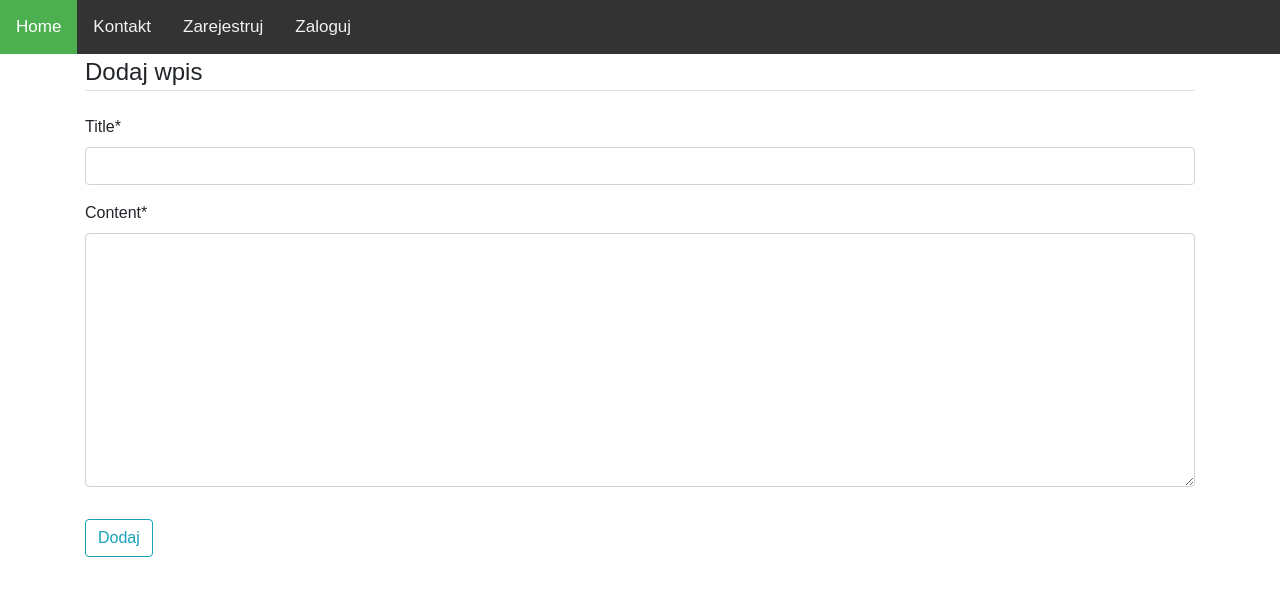
After one commit to Badylisko/django, a Django app: page /post/new/ in a window 1280 px wide. The commit adds this page. Shown: the top 596 px of the page. Run offline with Django 3.2, Linux system fonts and the light colour scheme; some libraries are stand-ins or nearby versions.

Commit message:
Update 3

```diff
--- a/apka/models.py
+++ b/apka/models.py
@@ -1,6 +1,7 @@
 from django.db import models
 from django.utils import timezone
 from django.contrib.auth.models import User
+from django.urls import reverse
 
 
 class Post(models.Model):
@@ -11,3 +12,6 @@ class Post(models.Model):
 
     def __str__(self):
         return self.title
+
+    def get_absolute_url(self):
+        return reverse('post-detail', kwargs={'pk': self.pk})
--- a/apka/templates/post_detail.html
+++ b/apka/templates/apka/post_detail.html
@@ -7,7 +7,7 @@
             <a class="mr-2" href="#">{{ object.author }}</a>
             <small class="text-muted">{{ object.date_posted|date:"F d, Y" }}</small>
         </div>
-        <h2><a class="article-title">{{ object.title }}</a></h2>
+        <h2 class="article-title">{{ object.title }}</h2>
         <p class="article-content">{{ object.content }}</p>
     </div>
 </article>
--- /dev/null
+++ b/apka/templates/apka/post_form.html
@@ -0,0 +1,16 @@
+{% extends "base.html" %}
+{% load crispy_forms_tags %}
+{% block content %}
+<div class="content-section">
+    <form method="POST">
+        {% csrf_token %}
+        <fieldset class="form-group">
+            <legend class="border-bottom mb-4">Dodaj wpis</legend>
+            {{ form|crispy }}
+        </fieldset>
+        <div class="form-group">
+            <button class="btn btn-outline-info" type="submit">Dodaj</button>
+        </div>
+    </form>
+</div>
+{% endblock content %}
--- a/apka/urls.py
+++ b/apka/urls.py
@@ -1,10 +1,11 @@
 from django.urls import path
 from .views import kontakt
-from .views import PostListView, PostDetailView
+from .views import PostListView, PostDetailView, PostCreateView
 
 
 urlpatterns = [
     path('', PostListView.as_view(), name='Home'),
     path('post/<int:pk>/', PostDetailView.as_view(), name='post-detail'),
+    path('post/new/', PostCreateView.as_view(), name='post-create'),
     path('kontakt/', kontakt, name='Kontakt')
 ]
--- a/apka/views.py
+++ b/apka/views.py
@@ -1,6 +1,6 @@
 from django.shortcuts import render
 from .models import Post
-from django.views.generic import ListView, DetailView, UpdateView
+from django.views.generic import ListView, DetailView, CreateView
 
 
 def home(request):
@@ -19,5 +19,14 @@ class PostDetailView(DetailView):
     model = Post
 
 
+class PostCreateView(CreateView):
+    model = Post
+    fields = ['title', 'content']
+
+    def form_valid(self, form):
+        form.instance.author = self.request.user
+        return super().form_valid(form)
+
+
 def kontakt(request):
     return render(request, 'kontakt.html', {'title': 'Kontakt'})
```
Also changed, not shown: db.sqlite3.
